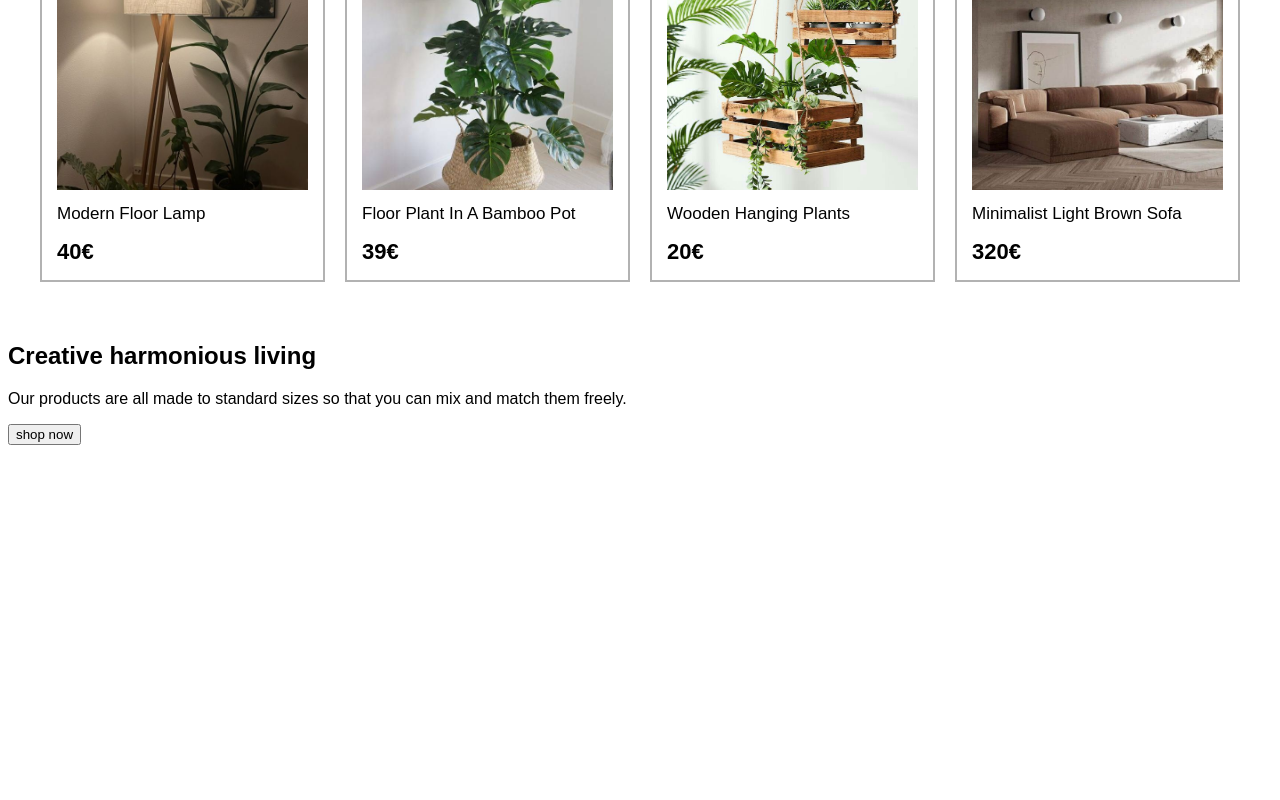
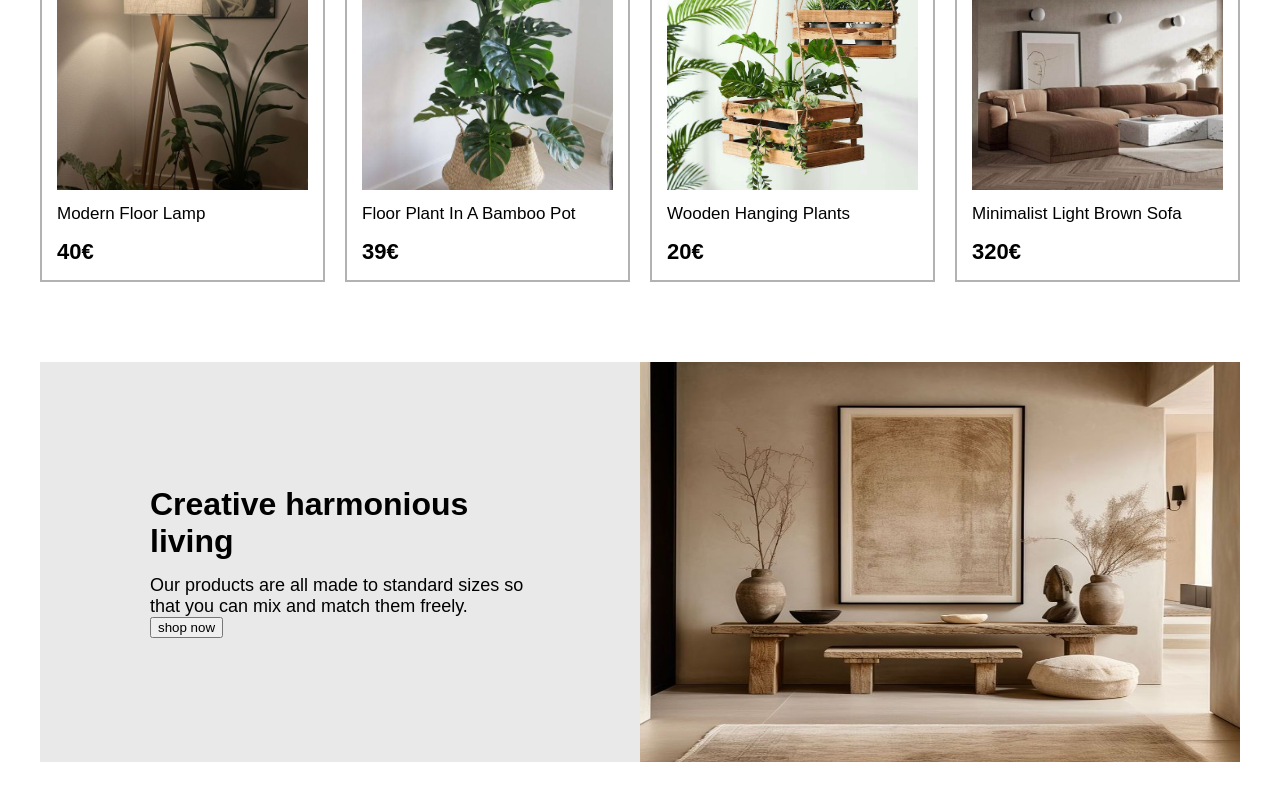
Before and after one commit to mhserrano/e-commerce, a React (Vite) app: page / in a window 1280 px wide. Shown: the part 1305-2105 px from the top of the page. Before the commit the page ends 1758 px from the top, so only its background shows below. Built offline with nearby package versions, Linux system fonts and the light colour scheme; a web font is replaced by a local one.

Commit message:
Styled the first banner

```diff
--- /dev/null
+++ b/src/components/Banner.css
@@ -0,0 +1,41 @@
+.banner-container {
+  max-width: 1200px;
+  margin: 0 auto;
+  padding: 40px 0;
+}
+
+.banner-flex {
+  display: flex;
+  justify-content: space-between;
+  height: 400px;
+  overflow: hidden;
+  background-color: #e9e9e9;
+}
+
+.text {
+  display: flex;
+  flex-direction: column;
+  justify-content: center;
+  text-align: start;
+  padding: 0 110px;
+  box-sizing: border-box;
+  width: 50%;
+}
+
+.text h2 {
+  margin: 0 0 15px;
+  font-size: 32px;
+}
+
+.text p {
+  margin: 0;
+  font-size: 18px;
+}
+.banner-img {
+  width: 50%;
+}
+.banner-img img {
+  object-fit: fill;
+  width: 100%;
+  height: 100%;
+}
--- a/src/components/Banner.jsx
+++ b/src/components/Banner.jsx
@@ -1,20 +1,24 @@
+import "./Banner.css";
+
 import { Link } from "react-router-dom";
-
+import banner1 from "../img/banners/banner1.jpg";
 function Banner() {
-  const handleClick = () => {
-    window.scrollTo(0, 0);
-  };
   return (
     <div className="banner-container">
+      <div className="banner-flex">
         <div className="text">
           <h2>Creative harmonious living</h2>
           <p>
             Our products are all made to standard sizes so that you can mix and
             match them freely.
           </p>
-        <Link to="categories/all" onClick={handleClick}>
+          <Link to="categories/all" onClick={() => window.scrollTo(0, 0)}>
             <button>shop now</button>
           </Link>
+        </div>
+        <div className="banner-img">
+          <img src={banner1} alt="banner" />
+        </div>
       </div>
     </div>
   );
```
Lines whose indentation alone changed are shown as unchanged.
